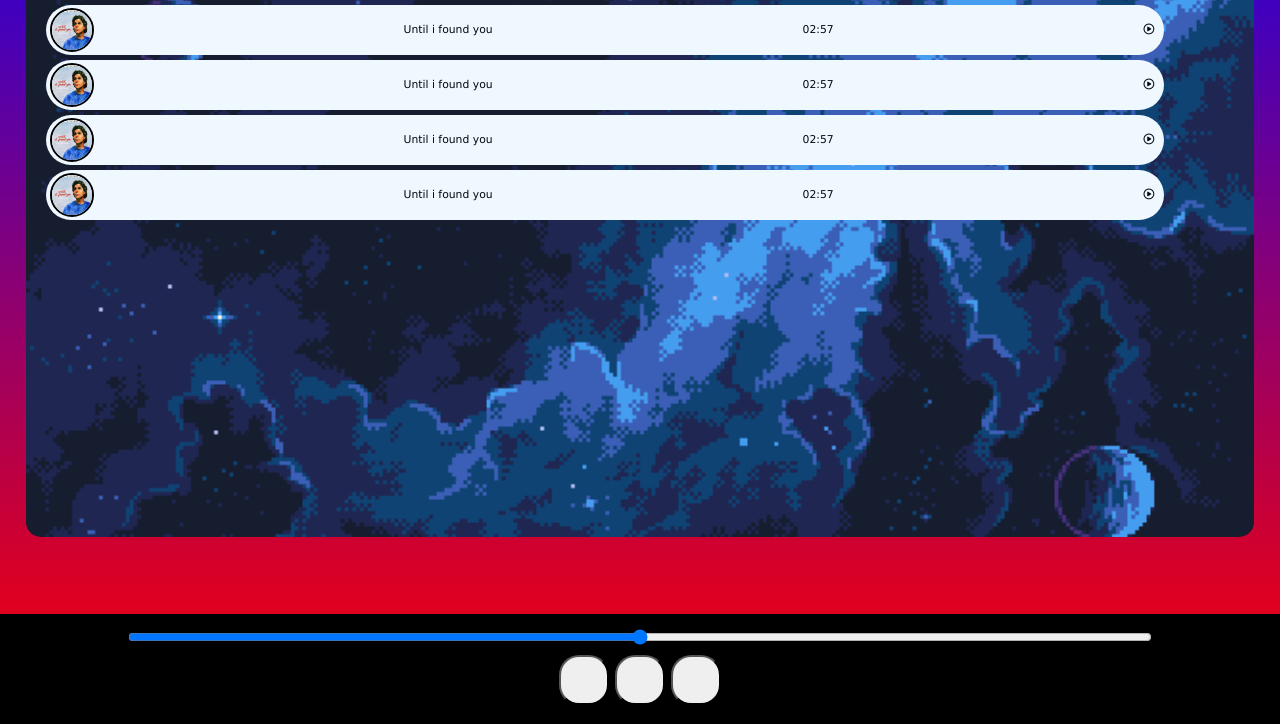
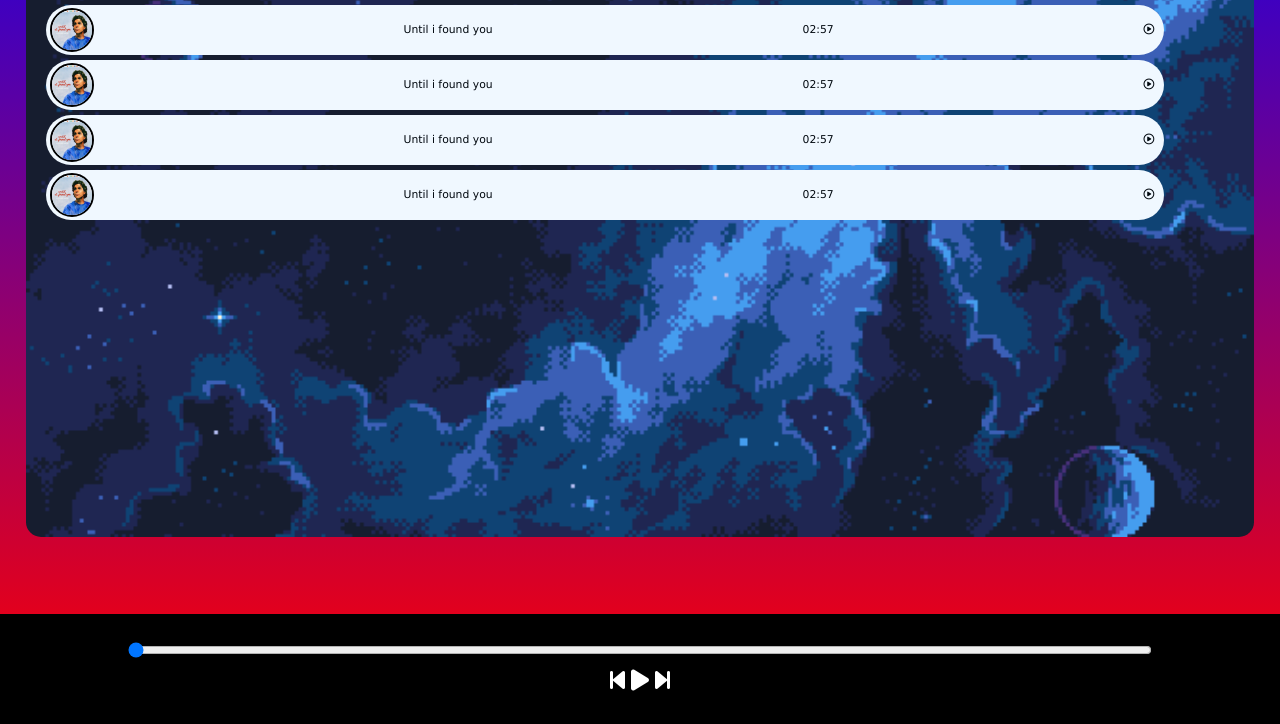
Before and after one commit to avin-madhu/spotify-clone.github.io, a plain HTML site: page index.html in a window 1280 px wide. Shown: the part 240-964 px from the top of the page. Drawn offline with Linux system fonts and the light colour scheme.

Commit message:
Update index.html

```diff
--- a/index.html
+++ b/index.html
@@ -64,13 +64,14 @@
                 </div>
                 <div class="songbanner"></div>
             </div>
-            <div class="bar">
-                <input type="range" name="range" id="ProgressBar" min="0" max="100">
+            <div id="bar" class="bar">
+                <input type="range" name="range" id="ProgressBar" min="0" value="0" max="100">
                 <div class="icons">
-                    <button class="play-icon" ></button>
-                    <button class="play-icon" id="masterplay"></button>
-                    <button class="play-icon" ></button>
+                    <i class="fa-solid fa-backward-step"></i>
+                    <i class="fa-solid fa-play"id="masterplay"></i>
+                    <i class="fa-solid fa-forward-step"></i>
                 </div>
+
             </div>
 
 
```
